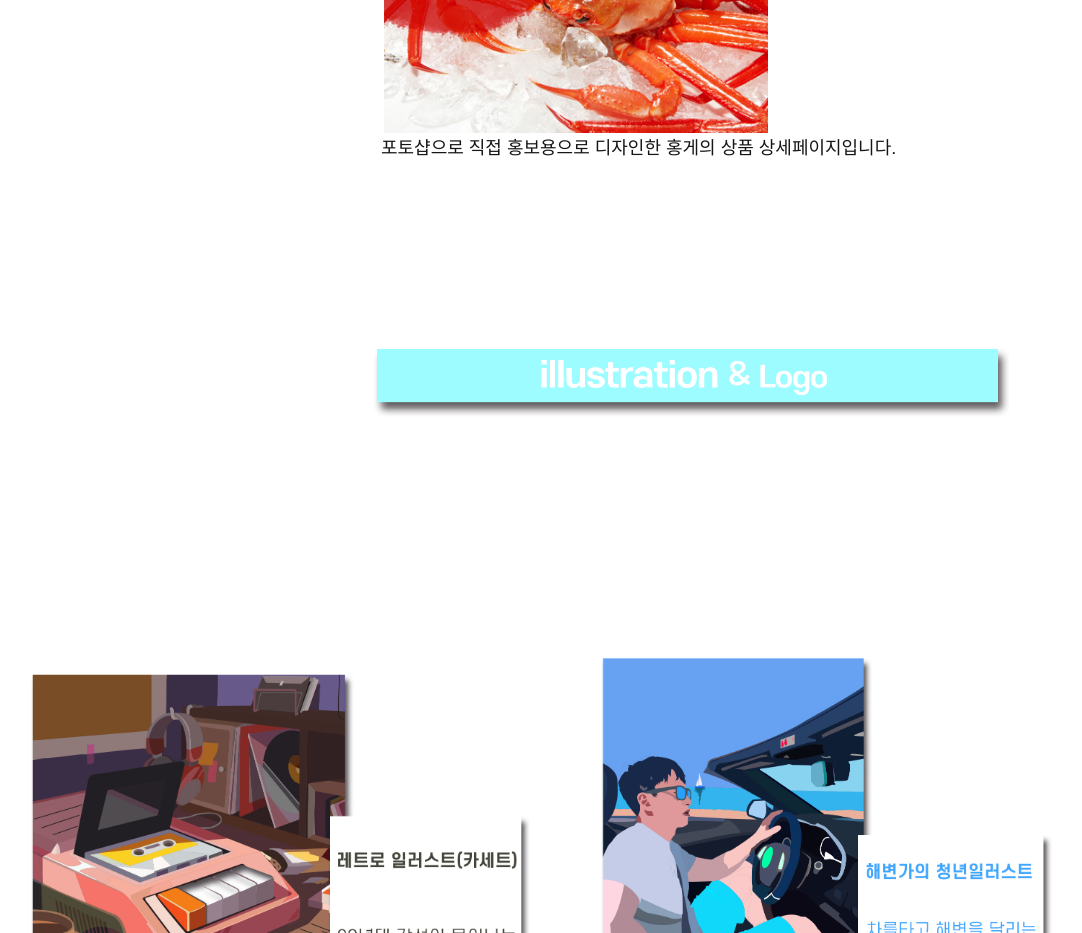
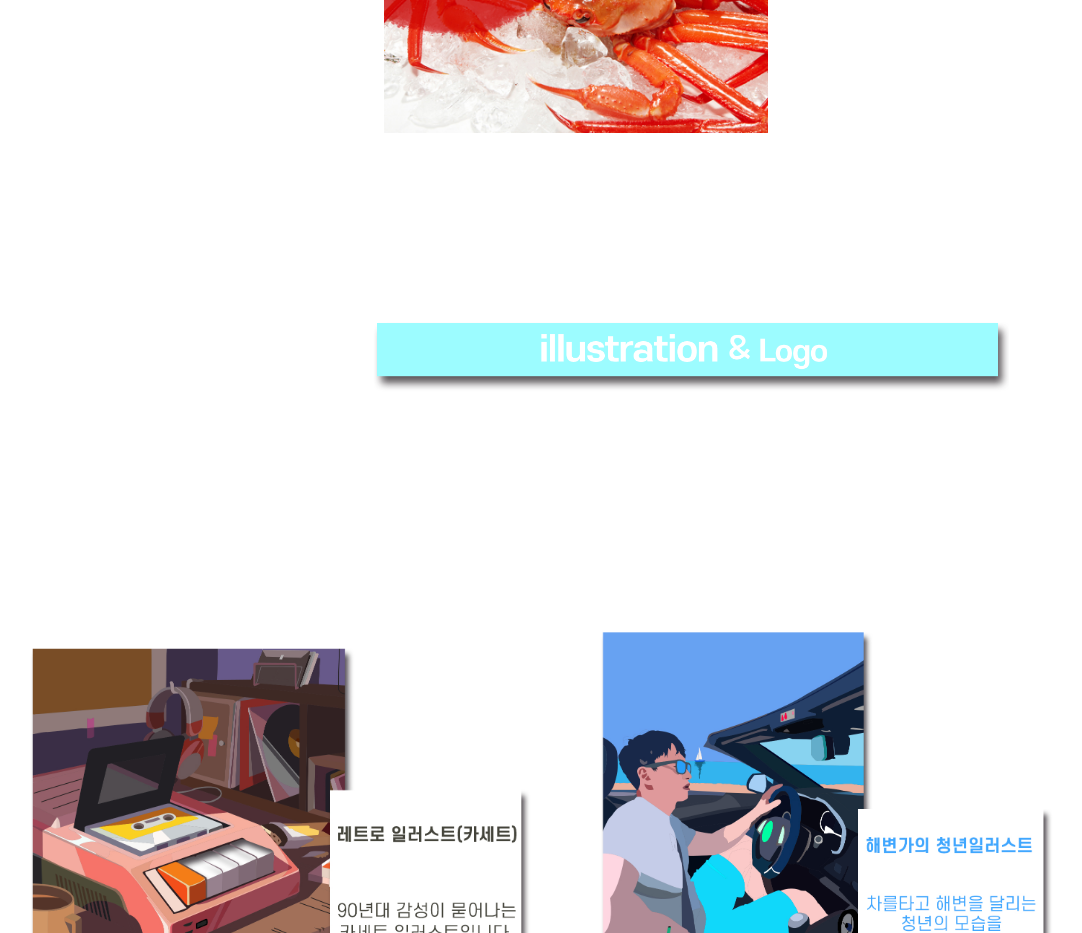
Before and after one commit to KWONDONGSU/Donsu_portfolio, a plain HTML site: page index.html in a window 1280 px wide. Shown: the part 1060-1993 px from the top of the page, without its empty margins (131-1213 px from the left). Drawn offline with nearby package versions, Linux system fonts and the light colour scheme; files whose address does not match are found by name.

Commit message:
RHWHRW
HRWHRHWHRHW

```diff
--- a/index.html
+++ b/index.html
@@ -82,7 +82,7 @@
           <div id="contents" class="wrap">
             <div class="partner">
               <img src="img/reddog.jpg" alt="">
-              <p class="partner_info" phref="img/reddogproduct.jpg">포토샵으로 직접 홍보용으로 디자인한 홍게의 상품 상세페이지입니다.</p>
+              <p class="partner_info" phref="img/reddogproduct.jpg"></p>
             </div>
             <div class="ggri">
               <img src="img/GGri.png" alt="">
```
